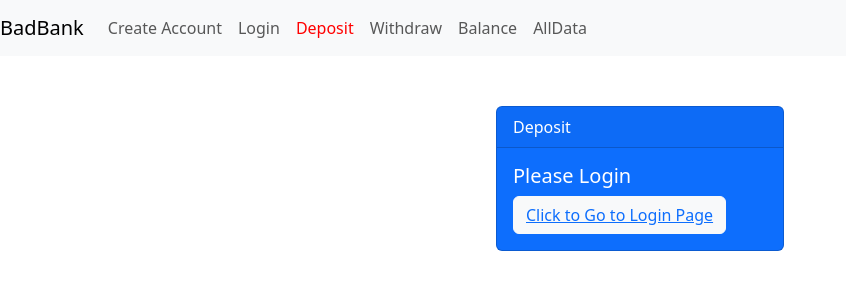
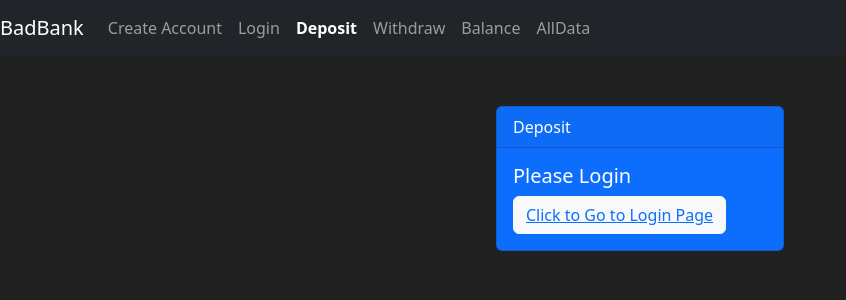
Before and after one commit to A-Altemara/Bad-Bank, a React (Create React App) app in the folder bad-bank/: page /#/deposit in a window 1280 px wide. Shown: the top 300 px of the page, without its empty margins (0-846 px from the left). Built offline with nearby package versions, Linux system fonts and the light colour scheme.

Commit message:
Tool Tip and highlight working.

```diff
--- a/bad-bank/src/App.css
+++ b/bad-bank/src/App.css
@@ -38,5 +38,15 @@
 }
 
 .active {
-	color: red !important;
+	color: white !important;
+	font-weight: 700 !important;
 }
+
+body {
+	background-color: #212121;
+}
+
+nav {
+	background-color: rgb(17, 17, 94) !important;
+	color: white !important;
+}
--- a/bad-bank/src/components/deposit.js
+++ b/bad-bank/src/components/deposit.js
@@ -53,8 +53,7 @@ export function Deposit() {
             status={status}
             body={ctx.currentUser ? (
                 <>
-                    {/*TODO: still need the format correct*/}
-                    Balance <br /> {balance ? balance : initializeBalance()} <br />
+                    Current Account Balance {balance ? balance : initializeBalance()} <br />
                     Deposit Amount<br />
                     <input type="input" className="form-control" id="deposit" placeholder="Enter Amount" value={deposit} onChange={e => setDeposit(e.currentTarget.value)} /><br />
                     <button type="submit" className="btn btn-light" onClick={handleDeposit} disabled={deposit === ''}>Deposit</button>
--- a/bad-bank/src/components/home.js
+++ b/bad-bank/src/components/home.js
@@ -8,7 +8,7 @@ export function Home() {
             header="BadBank Landing Page"
             title="Welcome to the bank."
             text="You can use this bank."
-            body={<img src="./src/pictures/bank.png" className="img-fluid" alt="bank outline" />}
+            body={<img src="bad-bank/src/pictures/bank-pic.jpeg" className="img-fluid" alt="marble bank" />}
         />
     )
 }
--- a/bad-bank/src/components/login.js
+++ b/bad-bank/src/components/login.js
@@ -50,7 +50,7 @@ export function Login() {
 
     return (
         <Card
-            bgcolor="warning"
+            bgcolor="primary"
             title="Login"
             status={status}
             body={!loggedIn ? (
--- a/bad-bank/src/components/navbar.js
+++ b/bad-bank/src/components/navbar.js
@@ -1,34 +1,35 @@
 import { Link, useLocation } from "react-router-dom";
+
 
 export function NavBar() {
   const location = useLocation();
 
   return (
     <>
-      <nav className="navbar navbar-expand-lg navbar-light bg-light">
-        <Link className="navbar-brand" to="/">BadBank</Link>
+      <nav className="navbar navbar-expand-lg navbar-dark bg-dark">
+        <Link className="navbar-brand" to="/" data-toggle="tooltip" title="BadBank Home Page">BadBank</Link>
         <button className="navbar-toggler" type="button" data-toggle="collapse" data-target="#navbarNav" aria-controls="navbarNav" aria-expanded="false" aria-label="Toggle navigation">
           <span className="navbar-toggler-icon"></span>
         </button>
         <div className="collapse navbar-collapse" id="navbarNav">
           <ul className="navbar-nav">
             <li className="nav-item">
-              <Link className={`nav-link ${location.pathname === "/CreateAccount" ? "active" : ''}`} aria-current="page" to="/CreateAccount">Create Account</Link>
+              <Link className={`nav-link ${location.pathname === "/CreateAccount" ? "active" : ''}`} aria-current="page" to="/CreateAccount" data-toggle="tooltip" title="Click here to create a new account login.">Create Account</Link>
             </li>
             <li className="nav-item">
-              <Link className={`nav-link ${location.pathname === "/login" ? "active" : ''}`} aria-current="page" to="/login">Login</Link>
+              <Link className={`nav-link ${location.pathname === "/login" ? "active" : ''}`} aria-current="page" to="/login" data-toggle="tooltip" title="Click here to login to your account.">Login</Link>
             </li>
             <li className="nav-item">
-              <Link className={`nav-link ${location.pathname === "/deposit" ? "active" : ''}`} aria-current="page" to="/deposit">Deposit</Link>
+              <Link className={`nav-link ${location.pathname === "/deposit" ? "active" : ''}`} aria-current="page" to="/deposit" data-toggle="tooltip" title="Click here to deposit funds into your account.">Deposit</Link>
             </li>
             <li className="nav-item">
-              <Link className={`nav-link ${location.pathname === "/withdraw" ? "active" : ''}`} aria-current="page" to="/withdraw">Withdraw</Link>
+              <Link className={`nav-link ${location.pathname === "/withdraw" ? "active" : ''}`} aria-current="page" to="/withdraw" data-toggle="tooltip" title="Click here to withdraw funds from your account.">Withdraw</Link>
             </li>
             <li className="nav-item">
-              <Link className={`nav-link ${location.pathname === "/balance" ? "active" : ''}`} aria-current="page" to="/balance">Balance</Link>
+              <Link className={`nav-link ${location.pathname === "/balance" ? "active" : ''}`} aria-current="page" to="/balance" data-toggle="tooltip" title="Click here to check your account balance.">Balance</Link>
             </li>
             <li className="nav-item">
-              <Link className={`nav-link ${location.pathname === "/alldata" ? "active" : ''}`} aria-current="page" to="/alldata">AllData</Link>
+              <Link className={`nav-link ${location.pathname === "/alldata" ? "active" : ''}`} aria-current="page" to="/alldata" data-toggle="tooltip" title="Click here to see the data from all users, Admins only (⌐■_■)">AllData</Link>
             </li>
           </ul>
         </div>
--- a/bad-bank/src/components/withdraw.js
+++ b/bad-bank/src/components/withdraw.js
@@ -59,8 +59,7 @@ export function Withdraw() {
             status={status}
             body={ctx.currentUser ? (
                 <>
-                    {/*TODO: format correct*/}
-                    Balance <br /> {balance ? balance : initializeBalance()} <br />
+                    Current Account Balance {balance ? balance : initializeBalance()} <br />
                     Amount<br />
                     <input type="input" className="form-control" id="" placeholder="Enter Amount" value={withdrawal} onChange={e => setWithdrawal(e.currentTarget.value)} /><br />
                     <button type="submit" className="btn btn-light" onClick={handleWithdrawal} disabled={withdrawal === ''}>Withdraw</button>
```
Also changed, not shown: bad-bank/src/pictures/bank-pic.jpeg (added), bad-bank/src/pictures/marble-bank.png (added).
